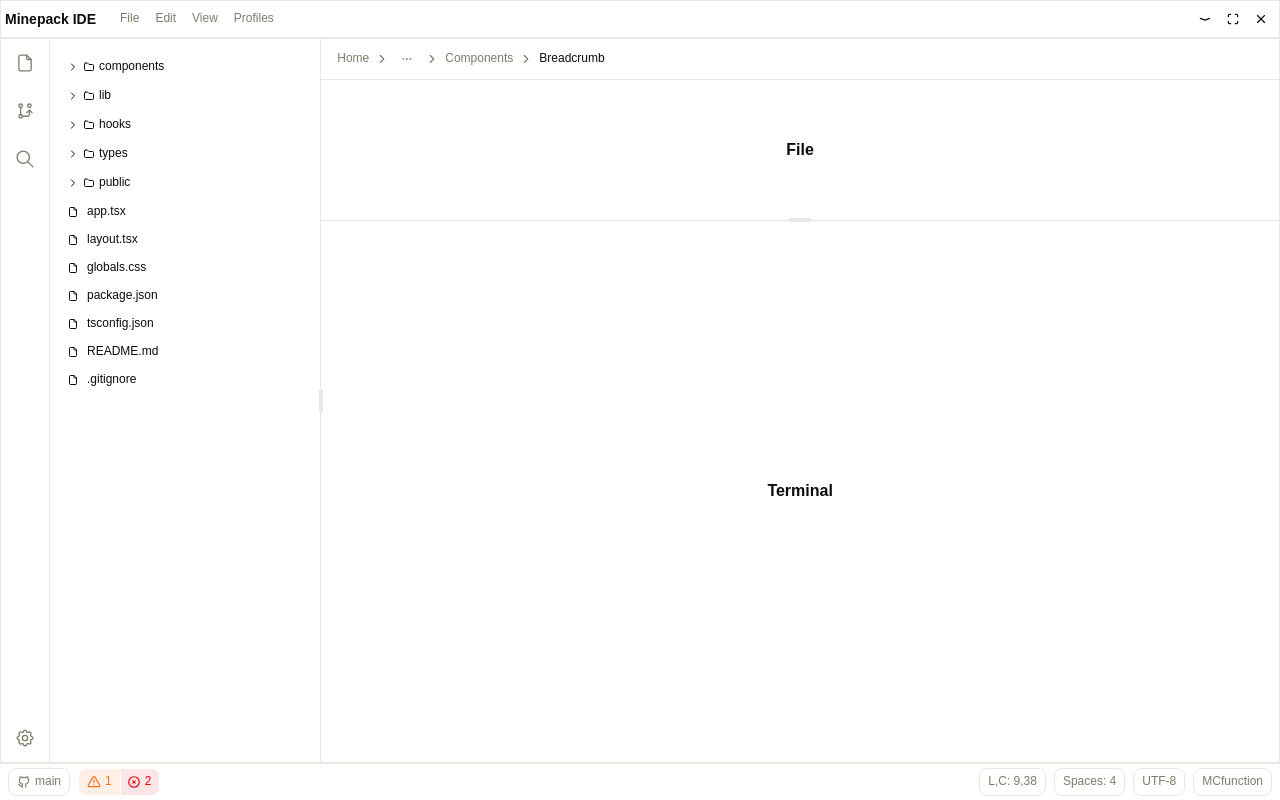
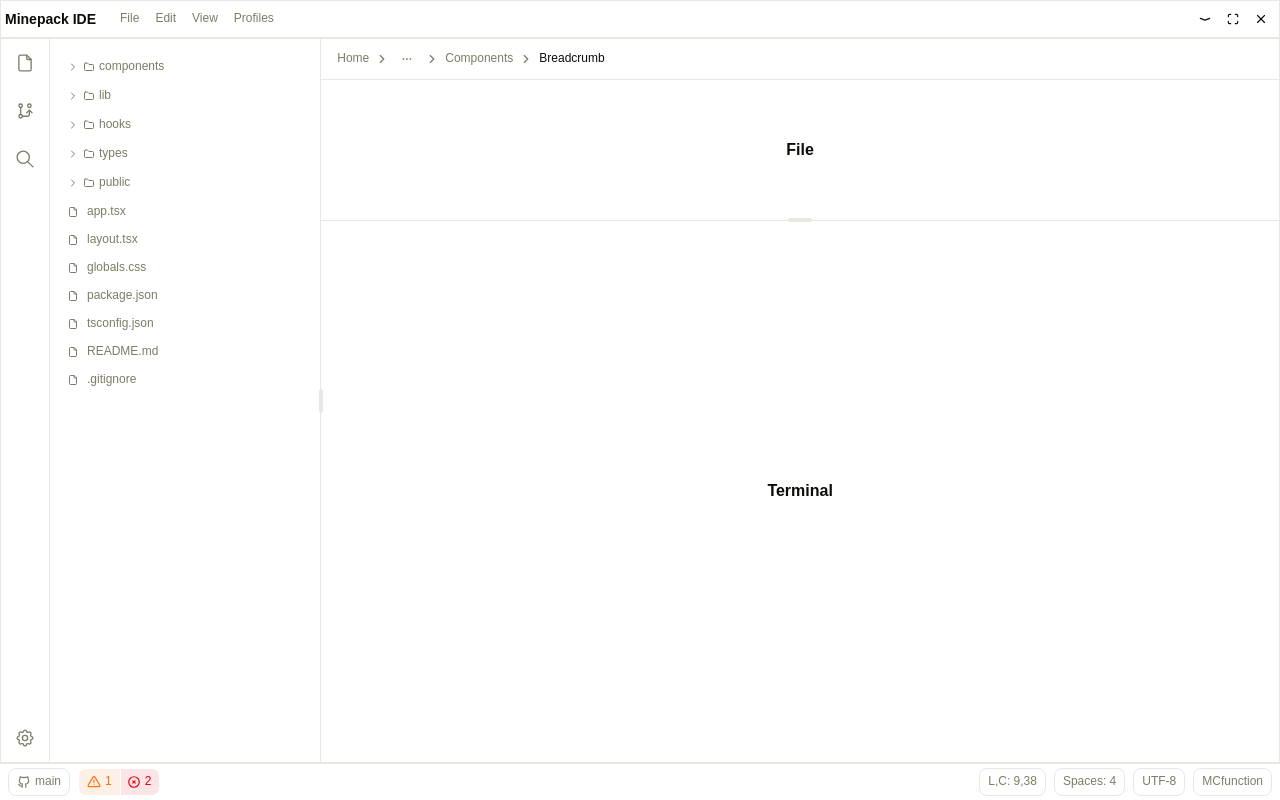
Before and after one commit to ACDPDEV/minepack-ide, a React (Vite) app: page / in a window 1280 px wide. Built offline with nearby package versions, Linux system fonts and the light colour scheme.

Commit message:
Apply muted foreground to file tree

```diff
--- a/src/components/layout/file-tree.tsx
+++ b/src/components/layout/file-tree.tsx
@@ -89,7 +89,7 @@ export function FileTree() {
         key={fileItem.name}
         variant="link"
         size="sm"
-        className="w-full justify-start gap-2 text-foreground"
+        className="w-full justify-start gap-2 text-muted-foreground"
       >
         <IconFile />
         <span>{fileItem.name}</span>
@@ -98,7 +98,7 @@ export function FileTree() {
   };
 
   return (
-    <div className="flex flex-col gap-1 px-2 py-4">
+    <div className="flex flex-col gap-1 px-2 py-4 text-muted-foreground">
       {fileTree.map((item) => renderItem(item))}
     </div>
   );
```
